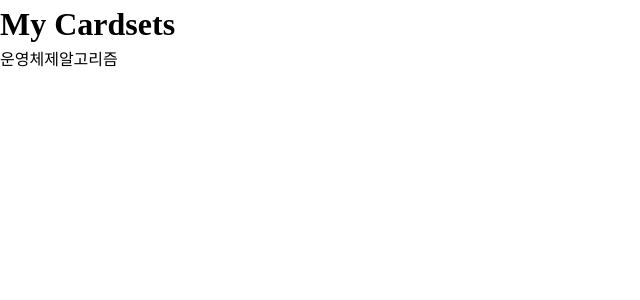
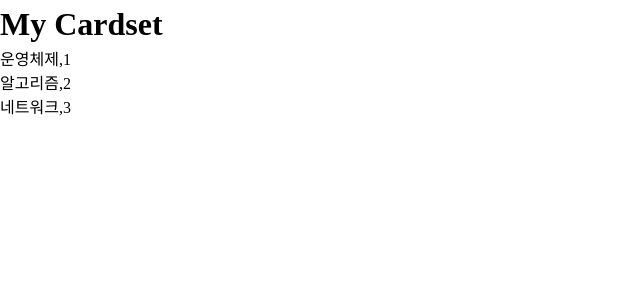
Before and after one commit to limitless-study/QuizMap-frontend, a React app: page /root in a window 1280 px wide. Shown: the top 300 px of the page, without its empty margins (0-640 px from the left). Built offline with nearby package versions, Linux system fonts and the light colour scheme.

Commit message:
root cardset 불러올 때 id=0의 cardsetChildren 가져오도록 구현 - 데이터는 fixtures의 임시 데이터로 구현함

```diff
--- a/src/actions.js
+++ b/src/actions.js
@@ -1,3 +1,8 @@
+import {
+  fetchCardsetInfo,
+  fetchCardsetChildren,
+} from './services/api';
+
 export function setFlipped(flipped) {
   return {
     type: 'setFlipped',
@@ -114,3 +119,32 @@ export function saveCardset(cardset) {
     dispatch(initializeCardset());
   };
 }
+
+export function setCardsetInfo(cardsetInfo) {
+  return {
+    type: 'setCardsetInfo',
+    payload: { cardsetInfo },
+  };
+}
+
+export function loadCardsetInfo(cardsetId) {
+  console.log('CHECK 1:', typeof (cardsetId), cardsetId);
+  return (dispatch) => {
+    const cardsetInfo = fetchCardsetInfo(cardsetId);
+    dispatch(setCardsetInfo(cardsetInfo));
+  };
+}
+
+export function setCardsetChildren(cardsetChildren) {
+  return {
+    type: 'setCardsetChildren',
+    payload: { cardsetChildren },
+  };
+}
+
+export function loadCardsetChildren(cardsetId) {
+  return (dispatch) => {
+    const cardsetChildren = fetchCardsetChildren(cardsetId);
+    dispatch(setCardsetChildren(cardsetChildren));
+  };
+}
--- a/src/containers/RootContainer.jsx
+++ b/src/containers/RootContainer.jsx
@@ -1,24 +1,40 @@
 import { Link } from 'react-router-dom';
 
-import { useSelector } from 'react-redux';
+import { useEffect } from 'react';
 
-import styled from '@emotion/styled';
+import { useDispatch, useSelector } from 'react-redux';
+
+import {
+  loadCardsetChildren,
+} from '../actions';
 
 import { get } from '../utils';
 
 export default function RootContainer() {
-  const root = useSelector(get('root'));
+  const dispatch = useDispatch();
+
+  useEffect(() => {
+    dispatch(loadCardsetChildren(0));
+  });
+
+  const root = useSelector(get('cardsetChildren'));
 
   return (
     <div>
       <h1>
-        My Cardsets
+        My Cardset
       </h1>
       <div>
         {root.map((cardset) => (
-          <Link to={`/cardsets/${cardset.id}`}>
-            {cardset.title}
-          </Link>
+          <div
+            key={cardset.id}
+          >
+            <Link to={`/cardsets/${cardset.id}`}>
+              {cardset.title}
+              ,
+              {cardset.id}
+            </Link>
+          </div>
         ))}
       </div>
     </div>
--- /dev/null
+++ b/src/fixtures/cardsetInfo.js
@@ -0,0 +1,8 @@
+const cardsetInfo = {
+  id: 1,
+  name: '운영체제',
+  cardsetCount: 2,
+  cardCount: 2,
+};
+
+export default cardsetInfo;
--- /dev/null
+++ b/src/fixtures/rootCardsetChildren.js
@@ -0,0 +1,19 @@
+const rootCardsetChildren = [
+  {
+    id: 1,
+    type: 'CARDSET',
+    title: '운영체제',
+  },
+  {
+    id: 2,
+    type: 'CARDSET',
+    title: '알고리즘',
+  },
+  {
+    id: 3,
+    type: 'CARDSET',
+    title: '네트워크',
+  },
+];
+
+export default rootCardsetChildren;
--- a/src/reducer.js
+++ b/src/reducer.js
@@ -1,5 +1,4 @@
 import cardsets from './fixtures/cardsets';
-import root from './fixtures/root';
 
 const initialCardset = {
   id: 1,
@@ -22,8 +21,10 @@ const cardsetState = {
 };
 
 const initialState = {
-  root: [...root],
   cardsets: [...cardsets],
+  cardsetInfo: {},
+  cardsetChildren: [],
+
   cardIndex: 0,
   flipped: false,
   ...cardsetState,
@@ -117,6 +118,20 @@ const reducers = {
       },
     };
   },
+
+  setCardsetInfo(state, { payload: { cardsetInfo } }) {
+    return {
+      ...state,
+      cardsetInfo,
+    };
+  },
+
+  setCardsetChildren(state, { payload: { cardsetChildren } }) {
+    return {
+      ...state,
+      cardsetChildren,
+    };
+  },
 };
 
 function defaultReducer(state) {
--- /dev/null
+++ b/src/services/api.js
@@ -0,0 +1,18 @@
+import cardsetInfo from '../fixtures/cardsetInfo';
+import rootCardsetChildren from '../fixtures/rootCardsetChildren';
+
+export function fetchCardsetInfo(cardsetId) {
+  console.log('fetch cardset info:', cardsetId);
+
+  // TODO: 임의의 cardsetInfo로 대체
+  const info = cardsetInfo;
+  return info;
+}
+
+export function fetchCardsetChildren(cardsetId) {
+  console.log('fetch cardset children:', cardsetId);
+
+  // TODO: 임의의 cardsetChildren로 대체
+  const children = rootCardsetChildren;
+  return children;
+}
```
Also changed, not shown: src/fixtures/cardsetChildren.js (added, +19 -0 lines).
